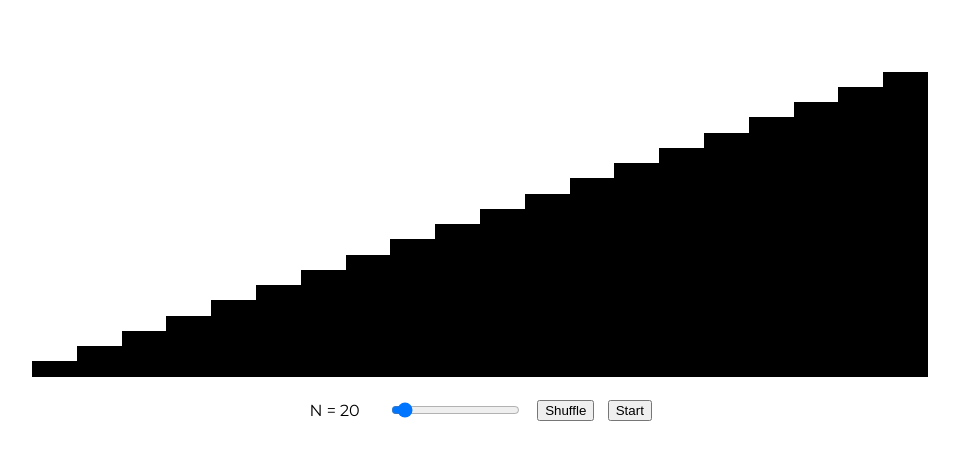
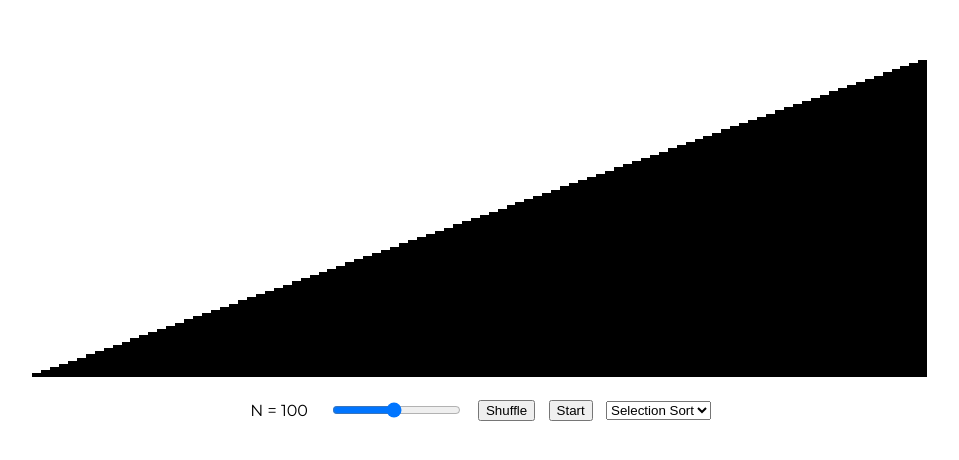
Before and after one commit to sjmich2k/Sorting-Visualization, a React (Create React App) app: page / in a window 1280 px wide. Shown: the part 150-610 px from the top of the page, without its empty margins (160-1119 px from the left). Built offline with nearby package versions, Linux system fonts and the light colour scheme.

Commit message:
Add sorting algorithms

```diff
--- a/src/App.tsx
+++ b/src/App.tsx
@@ -1,11 +1,34 @@
 import React from 'react'
+import Array from './components/Array'
+import useArray from './hooks/useArray'
 import './App.css'
-import Array from './components/Array'
-import { useArray } from './hooks/useArray'
+
+import selectionSort from './sorts/selection'
+import quickSort from './sorts/quick'
+
+export interface Array {
+    size: number,
+    readonly values: number[],
+    swap: (i: number, j: number) => Promise<void>
+}
 
 export default function App() {
-    const [n, setN] = React.useState(20)
+    const [n, setN] = React.useState(100)
+    const [sort, setSort] = React.useState('selection')
+
     const array = useArray(n)
+    const sortArray = { size: array.size, values: array.values, swap: array.swap }
+
+    const onStart = () => {
+        switch (sort) {
+            case 'selection':
+                selectionSort(sortArray)
+                break
+            case 'quick':
+                quickSort(sortArray)
+                break
+        }
+    }
 
     return (
         <div className="App">
@@ -21,7 +44,12 @@ export default function App() {
                 </div>
 
                 <button onClick={() => array.shuffle()}>Shuffle</button>
-                <button>Start</button>
+                <button onClick={onStart}>Start</button>
+
+                <select value={sort} onChange={(e) => setSort(e.target.value)}>
+                    <option value='selection'>Selection Sort</option>
+                    <option value='quick'>Quick Sort</option>
+                </select>
             </div>
         </div>
     )
--- a/src/hooks/useArray.tsx
+++ b/src/hooks/useArray.tsx
@@ -2,7 +2,7 @@ import React from 'react'
 
 const wait = (ms: number) => new Promise(resolve => setTimeout(resolve, ms))
 
-export function useArray(n: number) {
+export default function useArray(n: number) {
     const size = n
     const [values, setValues] = React.useState<number[]>([])
     const [colors, setColors] = React.useState<boolean[]>([])
--- /dev/null
+++ b/src/sorts/quick.tsx
@@ -0,0 +1,26 @@
+import { Array } from "../App";
+
+export default function quickSort(array: Array) {
+    const n = array.size
+    const values = array.values
+    const swap = array.swap
+
+    quickSortRec(values, 0, n - 1, swap)
+}
+
+async function quickSortRec(values: number[], low: number, high: number, swap: (i: number, j: number) => Promise<void>) {
+    if (low >= high) return
+    const pivot = values[high]
+
+    let lessThanPivot = low
+    for (let i = low; i < high; i++) {
+        if (values[i] < pivot) {
+            await swap(i, lessThanPivot)
+            lessThanPivot++
+        }
+    }
+    await swap(lessThanPivot, high)
+
+    await quickSortRec(values, low, lessThanPivot - 1, swap)
+    await quickSortRec(values, lessThanPivot + 1, high, swap)
+}
--- /dev/null
+++ b/src/sorts/selection.tsx
@@ -0,0 +1,17 @@
+import { Array } from '../App'
+
+export default async function selectionSort(array: Array) {
+    const n = array.size
+    const values = array.values
+    const swap = array.swap
+
+    for (let i = 0; i < n; i++) {
+        let min = i
+        for (let j = i + 1; j < n; j++) {
+            if (values[j] < values[min]) {
+                min = j
+            }
+        }
+        await swap(i, min)
+    }
+}
```
